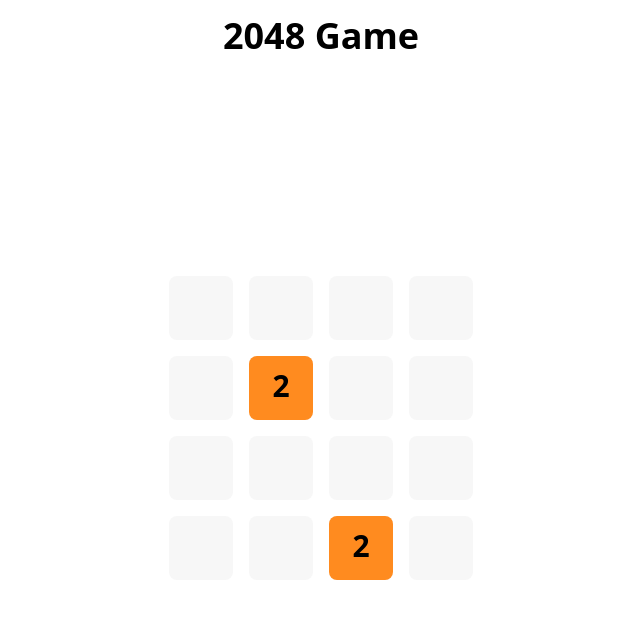
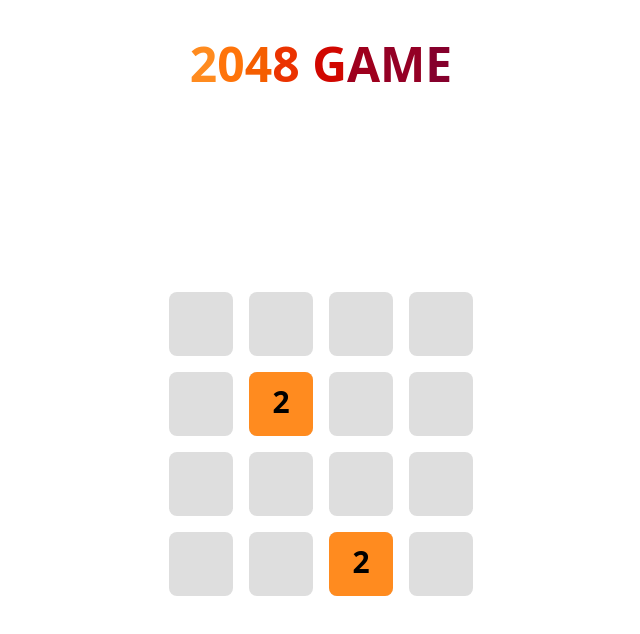
Before and after one commit to CamiloRami/react-2048, a React (Vite) app: page / in a window 1280 px wide. Shown: the top 634 px of the page, without its empty margins (319-959 px from the left). Built offline with nearby package versions, Linux system fonts and the light colour scheme.

Commit message:
[UPDATE] styles

```diff
--- a/src/components/Header/index.jsx
+++ b/src/components/Header/index.jsx
@@ -1,7 +1,17 @@
 export default function Header() {
   return (
     <header>
-      <h1 className="font-bold text-center pt-2 pb-2 text-4xl">2048 Game</h1>
+      <h1 className="font-bold text-center pt-8 pb-2 text-5xl">
+        <span className="text-tile-2">2</span>
+        <span className="text-tile-4">0</span>
+        <span className="text-tile-8">4</span>
+        <span className="text-tile-16">8</span>
+        &nbsp;
+        <span className="text-tile-32">G</span>
+        <span className="text-tile-64">A</span>
+        <span className="text-tile-128">M</span>
+        <span className="text-tile-256">E</span>
+      </h1>
     </header>
   )
 }
--- a/src/containers/BoardContainer/index.jsx
+++ b/src/containers/BoardContainer/index.jsx
@@ -6,7 +6,7 @@ export default function BoardContainer() {
       <div className="relative grid">
         <div className="grid grid-cols-4 grid-rows-4 gap-4">
           {Array.from({ length: 16 }).map((_, index) => {
-            return <div className="bg-gray-200 rounded-lg p-8" key={index}></div>
+            return <div className="bg-gray-1 rounded-lg p-8" key={index}></div>
           })}
         </div>
         <div className="absolute">
--- a/tailwind.config.cjs
+++ b/tailwind.config.cjs
@@ -8,7 +8,7 @@ module.exports = {
     colors: {
       "white": "#ffffff",
       "black": "#000000",
-      "gray-200": "#f7f7f7",
+      "gray-1": "#dedede",
       "tile-2": "#FF8B1F",
       "tile-4": "#FF740A",
       "tile-8": "#F55E00",
```
